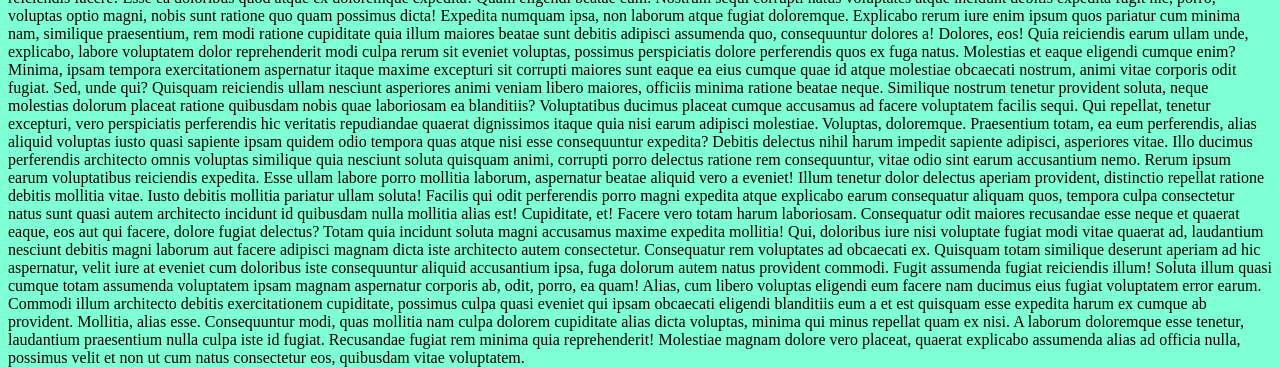
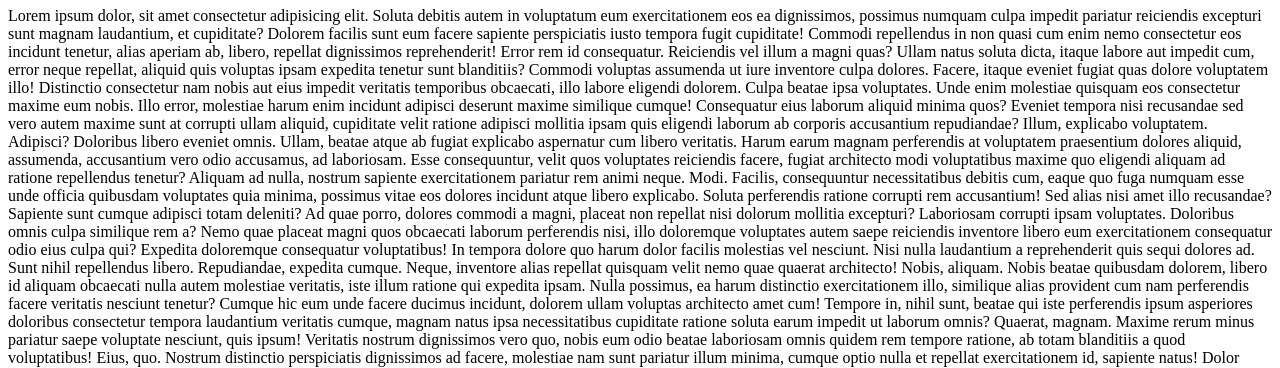
Before and after one commit to brainSellerDev/git-practice, a plain HTML site: page code/index.html in a window 1280 px wide. Shown: the part 73-441 px from the top of the page. Drawn offline with Linux system fonts and the light colour scheme.

Commit message:
fix and test fast forward commit by -am

```diff
--- a/code/index.html
+++ b/code/index.html
@@ -7,77 +7,7 @@
 		<title>Test for Gi</title>
 	</head>
 	<body>
-		Lorem ipsum dolor sit, amet consectetur adipisicing elit. Facilis saepe
-		quae, sit libero fugiat, perferendis vero impedit debitis aut ullam ipsum
-		minus minima mollitia commodi sapiente, ipsam expedita corrupti officiis?
-		Quaerat facere, ad beatae inventore laboriosam debitis quis mollitia. Ab
-		quae repudiandae amet aperiam animi magnam corporis ipsam, quod
-		reprehenderit, error vero? Tempora necessitatibus natus, ducimus
-		perspiciatis praesentium adipisci facilis. Officiis ipsam eaque quidem sint
-		quod vel, voluptatem beatae repudiandae tempore inventore ut expedita cum
-		quis reiciendis facere! Esse ea doloribus quod atque ex doloremque expedita!
-		Quam eligendi beatae cum. Nostrum sequi corrupti natus voluptates atque
-		incidunt debitis expedita fugit hic, porro, voluptas optio magni, nobis sunt
-		ratione quo quam possimus dicta! Expedita numquam ipsa, non laborum atque
-		fugiat doloremque. Explicabo rerum iure enim ipsum quos pariatur cum minima
-		nam, similique praesentium, rem modi ratione cupiditate quia illum maiores
-		beatae sunt debitis adipisci assumenda quo, consequuntur dolores a! Dolores,
-		eos! Quia reiciendis earum ullam unde, explicabo, labore voluptatem dolor
-		reprehenderit modi culpa rerum sit eveniet voluptas, possimus perspiciatis
-		dolore perferendis quos ex fuga natus. Molestias et eaque eligendi cumque
-		enim? Minima, ipsam tempora exercitationem aspernatur itaque maxime
-		excepturi sit corrupti maiores sunt eaque ea eius cumque quae id atque
-		molestiae obcaecati nostrum, animi vitae corporis odit fugiat. Sed, unde
-		qui? Quisquam reiciendis ullam nesciunt asperiores animi veniam libero
-		maiores, officiis minima ratione beatae neque. Similique nostrum tenetur
-		provident soluta, neque molestias dolorum placeat ratione quibusdam nobis
-		quae laboriosam ea blanditiis? Voluptatibus ducimus placeat cumque accusamus
-		ad facere voluptatem facilis sequi. Qui repellat, tenetur excepturi, vero
-		perspiciatis perferendis hic veritatis repudiandae quaerat dignissimos
-		itaque quia nisi earum adipisci molestiae. Voluptas, doloremque. Praesentium
-		totam, ea eum perferendis, alias aliquid voluptas iusto quasi sapiente ipsam
-		quidem odio tempora quas atque nisi esse consequuntur expedita? Debitis
-		delectus nihil harum impedit sapiente adipisci, asperiores vitae. Illo
-		ducimus perferendis architecto omnis voluptas similique quia nesciunt soluta
-		quisquam animi, corrupti porro delectus ratione rem consequuntur, vitae odio
-		sint earum accusantium nemo. Rerum ipsum earum voluptatibus reiciendis
-		expedita. Esse ullam labore porro mollitia laborum, aspernatur beatae
-		aliquid vero a eveniet! Illum tenetur dolor delectus aperiam provident,
-		distinctio repellat ratione debitis mollitia vitae. Iusto debitis mollitia
-		pariatur ullam soluta! Facilis qui odit perferendis porro magni expedita
-		atque explicabo earum consequatur aliquam quos, tempora culpa consectetur
-		natus sunt quasi autem architecto incidunt id quibusdam nulla mollitia alias
-		est! Cupiditate, et! Facere vero totam harum laboriosam. Consequatur odit
-		maiores recusandae esse neque et quaerat eaque, eos aut qui facere, dolore
-		fugiat delectus? Totam quia incidunt soluta magni accusamus maxime expedita
-		mollitia! Qui, doloribus iure nisi voluptate fugiat modi vitae quaerat ad,
-		laudantium nesciunt debitis magni laborum aut facere adipisci magnam dicta
-		iste architecto autem consectetur. Consequatur rem voluptates ad obcaecati
-		ex. Quisquam totam similique deserunt aperiam ad hic aspernatur, velit iure
-		at eveniet cum doloribus iste consequuntur aliquid accusantium ipsa, fuga
-		dolorum autem natus provident commodi. Fugit assumenda fugiat reiciendis
-		illum! Soluta illum quasi cumque totam assumenda voluptatem ipsam magnam
-		aspernatur corporis ab, odit, porro, ea quam! Alias, cum libero voluptas
-		eligendi eum facere nam ducimus eius fugiat voluptatem error earum. Commodi
-		illum architecto debitis exercitationem cupiditate, possimus culpa quasi
-		eveniet qui ipsam obcaecati eligendi blanditiis eum a et est quisquam esse
-		expedita harum ex cumque ab provident. Mollitia, alias esse. Consequuntur
-		modi, quas mollitia nam culpa dolorem cupiditate alias dicta voluptas,
-		minima qui minus repellat quam ex nisi. A laborum doloremque esse tenetur,
-		laudantium praesentium nulla culpa iste id fugiat. Recusandae fugiat rem
-		minima quia reprehenderit! Molestiae magnam dolore vero placeat, quaerat
-		explicabo assumenda alias ad officia nulla, possimus velit et non ut cum
-		natus consectetur eos, quibusdam vitae voluptatem.
-	</body>
-	<head>
-		<meta charset="UTF-8" />
-		<meta http-equiv="X-UA-Compatible" content="IE=edge" />
-		<meta name="viewport" content="width=device-width, initial-scale=1.0" />
-		<link rel="stylesheet" href="./build/stylesheet/index.css" />
-		<title>Test for Git</title>
-	</head>
-	<body>
-		<h1>Test page for git practice!</h1>
+		<h1>Test page for git practice(HATE THIS FUCKING SHEET)!</h1>
 		<p>
 			Lorem ipsum dolor, sit amet consectetur adipisicing elit. Soluta debitis
 			autem in voluptatum eum exercitationem eos ea dignissimos, possimus
```
